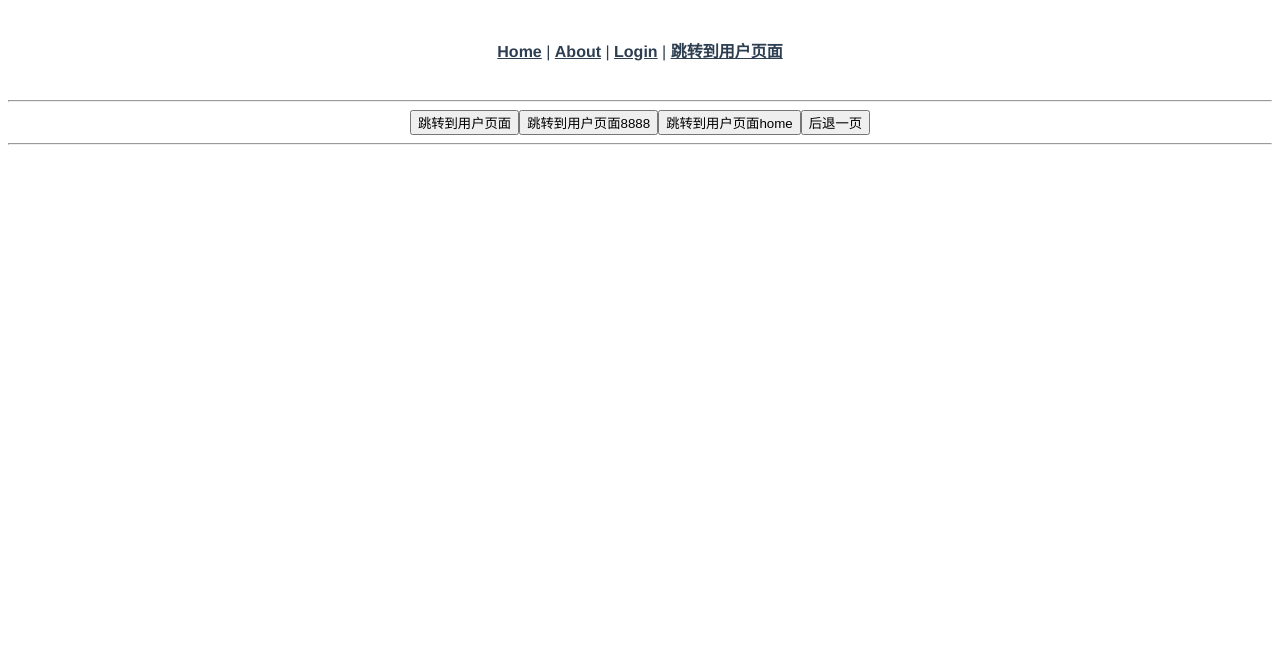
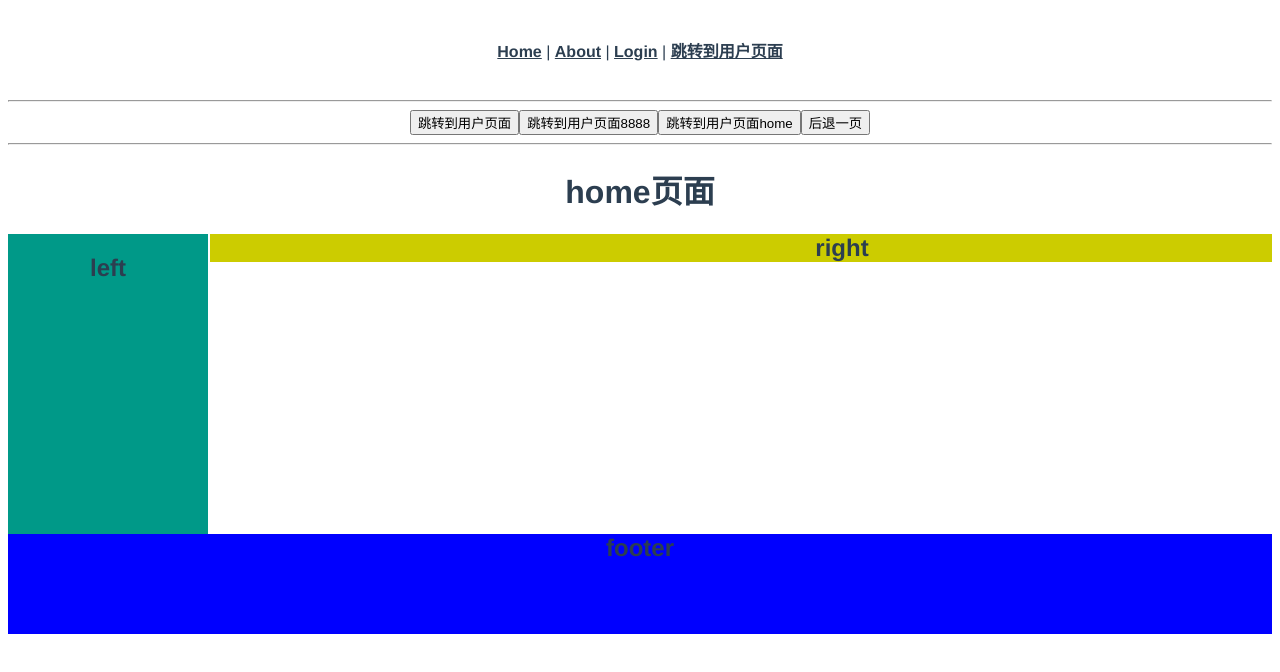
Before and after one commit to malun666/vue_bjsfa, a Vue app: page /#/kk in a window 1280 px wide. Shown: the top 672 px of the page. Built offline with nearby package versions, Linux system fonts and the light colour scheme.

Commit message:
added the name page

```diff
--- a/src/router.js
+++ b/src/router.js
@@ -5,6 +5,10 @@ import Home from "./views/Home.vue";
 import Login from "./views/Login";
 import AddUser from "./views/User/AddUser.vue";
 import EditUser from "./views/User/EditUser.vue";
+
+import Left from "./views/Home/Left.vue";
+import Right from "./views/Home/Right.vue";
+import Footer from "./views/Home/Footer.vue";
 // 第二步：使用use注册Router插件
 Vue.use(Router);
 
@@ -14,7 +18,18 @@ export default new Router({
     {
       path: "/",
       name: "home",
-      component: Home
+      component: Home,
+      redirect: "/kk",
+      children: [
+        {
+          path: "kk",
+          components: {
+            default: Left,
+            right: Right,
+            foot: Footer
+          }
+        }
+      ]
     },
     {
       path: "/login",
--- a/src/views/Home.vue
+++ b/src/views/Home.vue
@@ -1,7 +1,15 @@
 <template>
   <div class="home">
     <h1>home页面</h1>
-    <router-view></router-view>
+    <div class="left">
+      <router-view></router-view>
+    </div>
+    <div class="right">
+      <router-view name="right"></router-view>
+    </div>
+    <div class="foot">
+      <router-view name="foot"></router-view>
+    </div>
   </div>
 </template>
 
@@ -16,3 +24,21 @@ export default {
   }
 };
 </script>
+
+<style lang="scss" scoped>
+.left {
+  float: left;
+  width: 200px;
+  background-color: #098;
+  height: 300px;
+}
+.foot {
+  clear: both;
+  height: 100px;
+  background-color: blue;
+}
+.right {
+  margin-left: 202px;
+  background-color: #cc0;
+}
+</style>
--- /dev/null
+++ b/src/views/Home/Footer.vue
@@ -0,0 +1,17 @@
+<template>
+  <div class="footer">
+    <h2>footer</h2>
+  </div>
+</template>
+
+<script>
+export default {
+  name: "footer",
+  data() {
+    return {};
+  }
+};
+</script>
+
+<style scoped>
+</style>
--- /dev/null
+++ b/src/views/Home/Left.vue
@@ -0,0 +1,17 @@
+<template>
+  <div class="left">
+    <h2>left</h2>
+  </div>
+</template>
+
+<script>
+export default {
+  name: "left",
+  data() {
+    return {};
+  }
+};
+</script>
+
+<style scoped>
+</style>
--- /dev/null
+++ b/src/views/Home/Right.vue
@@ -0,0 +1,17 @@
+<template>
+  <div class="right">
+    <h2>right</h2>
+  </div>
+</template>
+
+<script>
+export default {
+  name: "right",
+  data() {
+    return {};
+  }
+};
+</script>
+
+<style scoped>
+</style>
```
